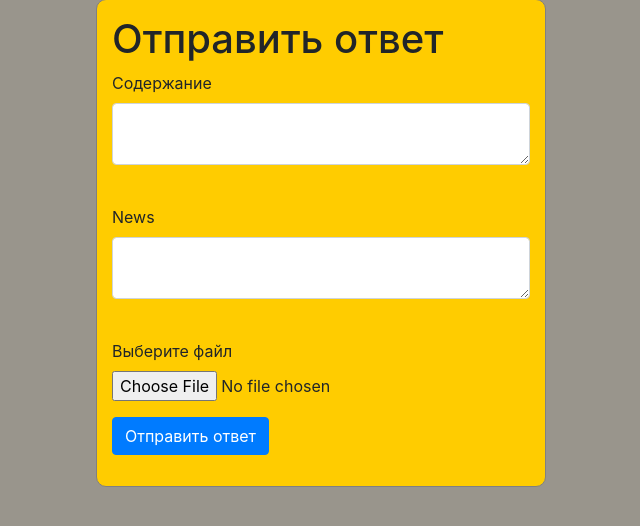
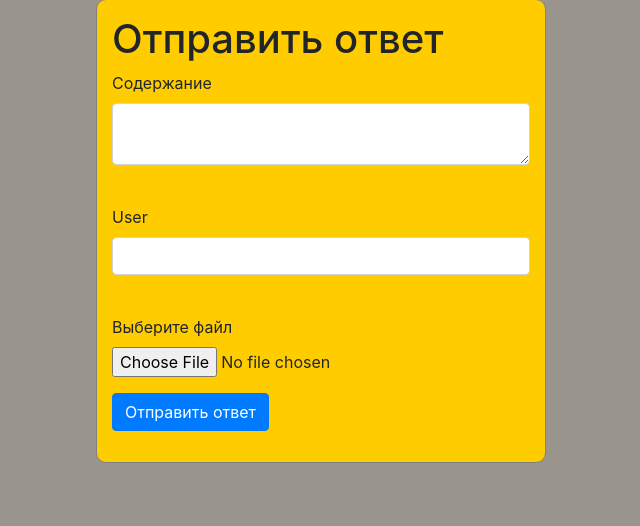
Before and after one commit to smal-owl/who-know, a Flask app: page /quests in a window 1280 px wide. Shown: the part 211-737 px from the top of the page, without its empty margins (319-959 px from the left). Run offline with Flask 2, Linux system fonts and the light colour scheme; a user stored in the database is signed in; some libraries are stand-ins or nearby versions.

Commit message:
Реализовал добавление коментариев в базу данных

```diff
--- a/forms/questsForm.py
+++ b/forms/questsForm.py
@@ -1,10 +1,10 @@
 from flask_wtf import FlaskForm
-from wtforms import TextAreaField
+from wtforms import TextAreaField, StringField
 from wtforms import SubmitField
 from wtforms.validators import DataRequired
 
 
 class QuestsForm(FlaskForm):
     content = TextAreaField("Содержание", validators=[DataRequired()])
-    news_id = TextAreaField("News")
+    user_id = StringField("User")
     submit = SubmitField('Отправить ответ')
--- a/main.py
+++ b/main.py
@@ -133,6 +133,7 @@ def edit_news(id):
         else:
             abort(404)
     if form.validate_on_submit():
+        print('Зашёл в валидатор у News')
         db_sess = db_session.create_session()
         news = db_sess.query(News).filter(News.id == id
                                           ).first()
@@ -169,20 +170,30 @@ def news_delete(id):
 def quest(id):
     form = QuestsForm()
     if request.method == "GET":
+        print('Зашёл в метод GET')
         db_sess = db_session.create_session()
-        quest = db_sess.query(Quest).filter(Quest.news_id == id
+        quest = db_sess.query(Quest).filter(Quest.id == id
                                             ).first()
         if quest:
+            print('Зашёл в проверку if quest внутри GET')
             form.content.data = quest.content
+            form.user_id.data = quest.user_id
         else:
+            print('Зашёл в проверку else внутри GET')
             abort(404)
 
+    print('Вышел из GET')
+
+    print(form.validate_on_submit())
+
     if form.validate_on_submit():
+        print('Зашёл в валидатор')
         db_sess = db_session.create_session()
-        quest = db_sess.query(Quest).filter(Quest.news_id == id
+        quest = db_sess.query(Quest).filter(Quest.id == id
                                             ).first()
         if quest:
             quest.content = form.content.data
+            quest.user_id = form.user_id.data
             db_sess.commit()
             return redirect('/tasks')
         else:
@@ -224,6 +235,13 @@ def index():
     return render_template("tasks.html", news=news)
 
 
+@app.route('/comment/<int:id>', methods=['GET', 'POST'])
+def comment(id):
+    db_sess = db_session.create_session()
+    quest = db_sess.query(Quest).filter(Quest.news_id == id)
+    return render_template("comment.html", news=quest)
+
+
 @login_manager.user_loader
 def load_user(user_id):
     db_sess = db_session.create_session()
@@ -245,5 +263,5 @@ if __name__ == '__main__':
     api.add_resource(us_re.UsersResource, '/api/v2/users/<int:user_id>')
 
     db_session.global_init("db/blogs.db")
-    '''app.run(port=8080, host='127.0.0.1')'''
-    serve(app, host='0.0.0.0', port=5000)
+    app.run(port=8080, host='127.0.0.1')
+"""    serve(app, host='0.0.0.0', port=5000)"""
--- a/templates/quest.html
+++ b/templates/quest.html
@@ -5,20 +5,21 @@
     <form class="login_form" method="post">
         <h1>Отправить ответ</h1>
         <form action="" method="post">
+            {{ form.hidden_tag() }}
             <p>
                 {{ form.content.label }}<br>
                 {{ form.content(class="form-control") }}<br>
                 {% for error in form.content.errors %}
-                    <p content="alert alert-danger" role="alert">
+                    <p class="alert alert-danger" role="alert">
                         {{ error }}
                     </p>
                 {% endfor %}
             </p>
             <p>
-                {{ form.news_id.label }}<br>
-                {{ form.news_id(class="form-control") }}<br>
-                {% for error in form.content.errors %}
-                    <p content="alert alert-danger" role="alert">
+                {{ form.user_id.label }}<br>
+                {{ form.user_id(class="form-control") }}<br>
+                {% for error in form.user_id.errors %}
+                    <p class="alert alert-danger" role="alert">
                         {{ error }}
                     </p>
                 {% endfor %}
```
Also changed, not shown: templates/comment.html (added, +41 -0 lines), db/blogs.db.
